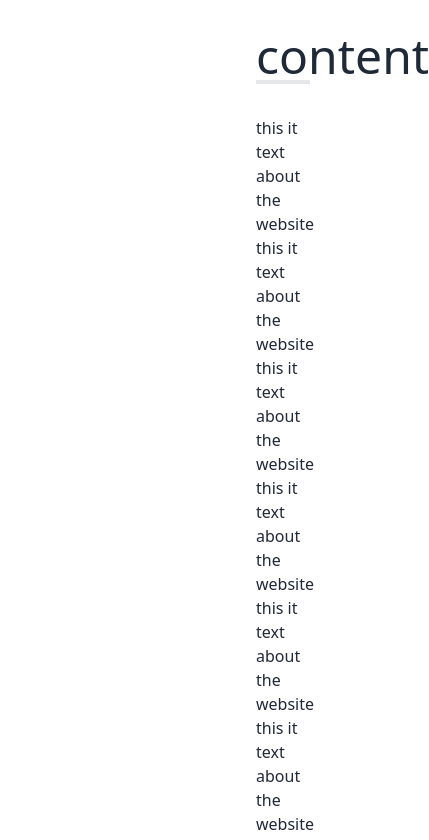
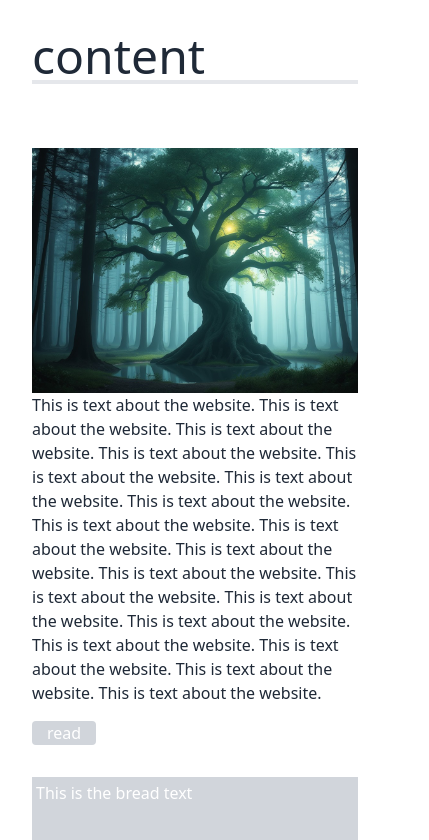
Before and after one commit to NTIG-Helsingborg/TE4_24-25_STWS, a Next.js app: page / in a window 390 px wide. Shown: the top 840 px of the page, 429 px wide, since content can reach past the window. Built offline with nearby package versions, Linux system fonts and the light colour scheme; a web font is replaced by a local one.

Commit message:
change content to responsive to size

```diff
--- a/app/Components/AboutText.tsx
+++ b/app/Components/AboutText.tsx
@@ -1,21 +1,27 @@
-import React from 'react'
+import React from 'react';
+import { ReactNode } from 'react';
 
-interface Props{
+interface Props {
   aboutText: string;
+  children?: ReactNode;
 }
 
-const AboutText = ({aboutText}: Props) => {
+const AboutText = ({ aboutText, children }: Props) => {
   return (
     <>
-    <div className="flex basis-2/3 mb-8">
-      <div>
-        <p>
-          {aboutText}
-        </p>
+      <div className="md:flex md:basis-2/3 flex-col justify-between">
+        <div>
+          <p className="text-base break-words">
+            {aboutText}
+          </p>
+        </div>
+        {/* Use flexbox to position the children at the bottom */}
+        <div className="mt-4">
+          {children}
+        </div>
       </div>
-  </div>
-  </>
+    </>
   );
-}
+};
 
-export default AboutText
+export default AboutText;
--- a/app/Components/Content.tsx
+++ b/app/Components/Content.tsx
@@ -6,46 +6,49 @@ import Read from "./Read";
 import Images from "./Images";
 
 const Content = async () => {
-
   return (
     <>
-    <div className="m-8 mr-20 ml-64">
-      <Title title="content"/>
+      <div className="m-8">
+        {/* Page title */}
+        <Title title="content" />
 
-      <div className="flex flex-row mt-8 relative">
+        {/* Main content section */}
+        <div className="flex md:flex-row mt-8 space-y-8 md:space-y-0 md:space-x-8 flex-col-reverse">
+          {/* About Text */}
+          <AboutText
+            aboutText="
+            This is text about the website.
+            This is text about the website.
+            This is text about the website.
+            This is text about the website.
+            This is text about the website.
+            This is text about the website.
+            This is text about the website.
+            This is text about the website.
+            This is text about the website.
+            This is text about the website.
+            This is text about the website.
+            This is text about the website.
+            This is text about the website.
+            This is text about the website.
+            This is text about the website.
+            This is text about the website.
+            This is text about the website.
+            This is text about the website.
+            "
+          > <Read read="read" /> </AboutText>
 
-        <AboutText aboutText="
-        this it text about the website
-        this it text about the website
-        this it text about the website
-        this it text about the website
-        this it text about the website
-        this it text about the website
-        this it text about the website
-        this it text about the website
-        this it text about the website
-        this it text about the website
-        this it text about the website
-        this it text about the website
-        this it text about the website
-        this it text about the website
-        this it text about the website
-        this it text about the website
-        this it text about the website
-        this it text about the website
-        this it text about the website"/>
+          {/* Image section */}
+          <Images />
 
-        <Read read="read"/>
+          {/* Read section */}
 
-        <Images />
+        </div>
 
+        {/* Bread text section */}
+        <BreadText breadText="This is the bread text" />
       </div>
-
-      <BreadText breadText="this it the bread text"/>
-
-    </div>
     </>
-
   );
 };
 
--- a/app/Components/Images.tsx
+++ b/app/Components/Images.tsx
@@ -9,10 +9,10 @@ const temp_arr = [Assets]
 const Images = () => {
   return (
     <>
-    <div className="flex basis-1/3 justify-end">
+    <div className="flex md:justify-end sm:justify-center">
       {
-        temp_arr.map((chh)=>{
-          return <Image className=" w-10/12 h-auto" src={chh} alt=""/>
+        temp_arr.map((imgsrc)=>{
+          return <Image className="md:w-10/12 md:object-scale-down lg:object-cover" src={imgsrc} alt=""/>
         })
       }
 
--- a/app/Components/Read.tsx
+++ b/app/Components/Read.tsx
@@ -7,7 +7,7 @@ interface Props{
 const Read = ({read}: Props) => {
   return (
     <>
-    <div className="absolute bottom-0 left-0 w-16 bg-gray-300 rounded text-center">
+    <div className=" bottom-0 left-0 w-16 bg-gray-300 rounded text-center">
         <h6 className=" text-white">
             {read}
         </h6>
```
